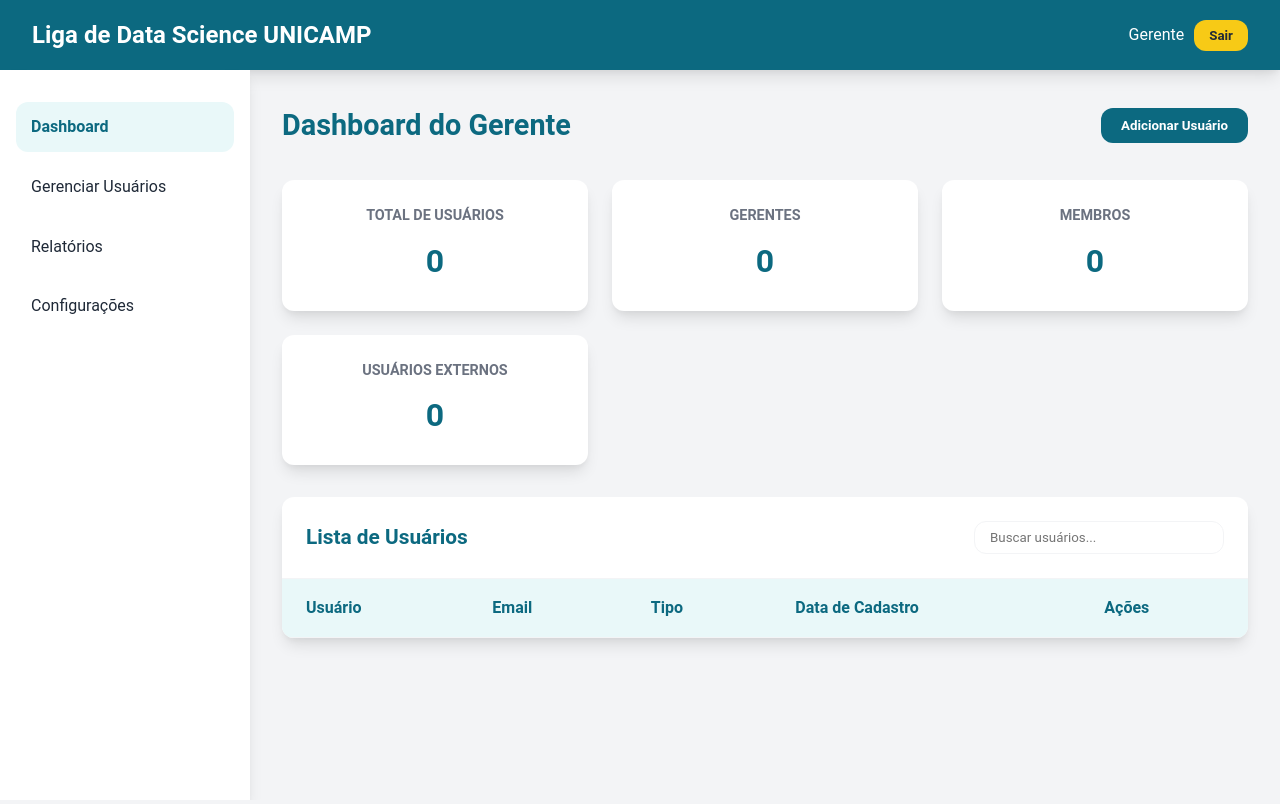
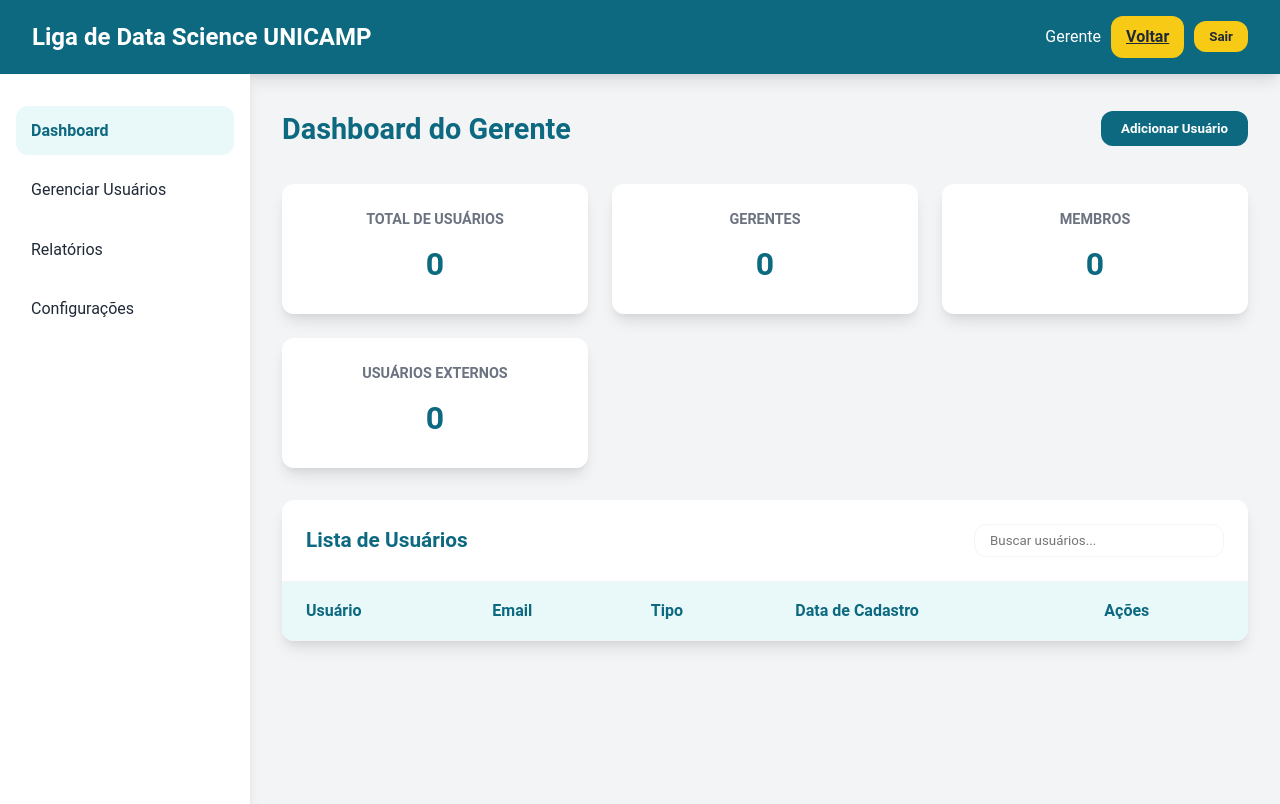
Before and after one commit to LigaDS-UNICAMP/SiteLigaDS, a plain HTML site: page gerente-dashboard.html in a window 1280 px wide. Drawn offline with Linux system fonts and the light colour scheme; sample sign-in values are in the browser's storage.

Commit message:
gerenciamento de usuario finalizado

```diff
--- a/gerente-dashboard.html
+++ b/gerente-dashboard.html
@@ -402,6 +402,7 @@
         </div>
         <div class="user-info">
             <span id="currentUserName">Gerente</span>
+            <a href="dashboard.html" class="logout-btn">Voltar</a>
             <button class="logout-btn" onclick="logout()">Sair</button>
         </div>
     </header>
```
